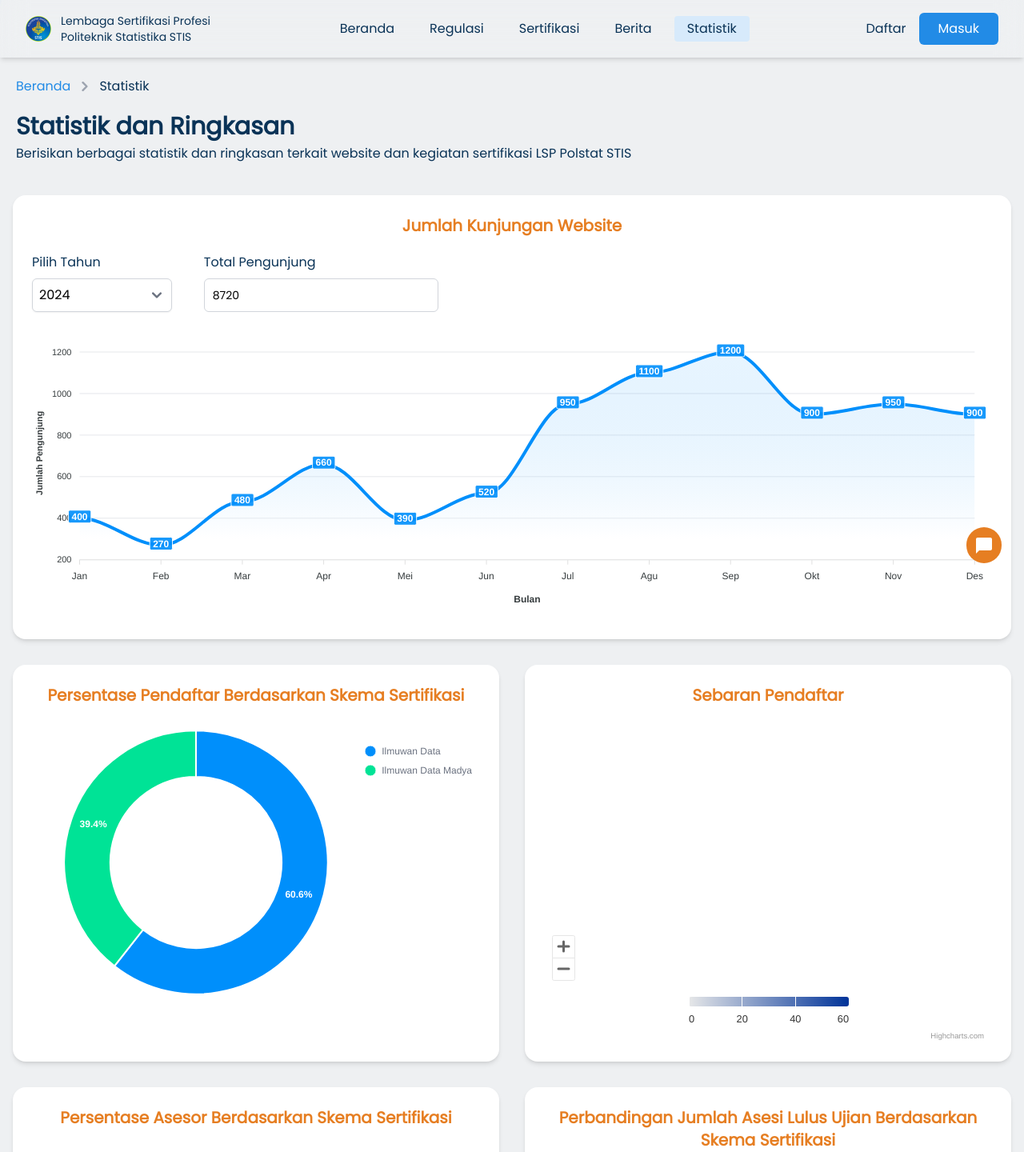
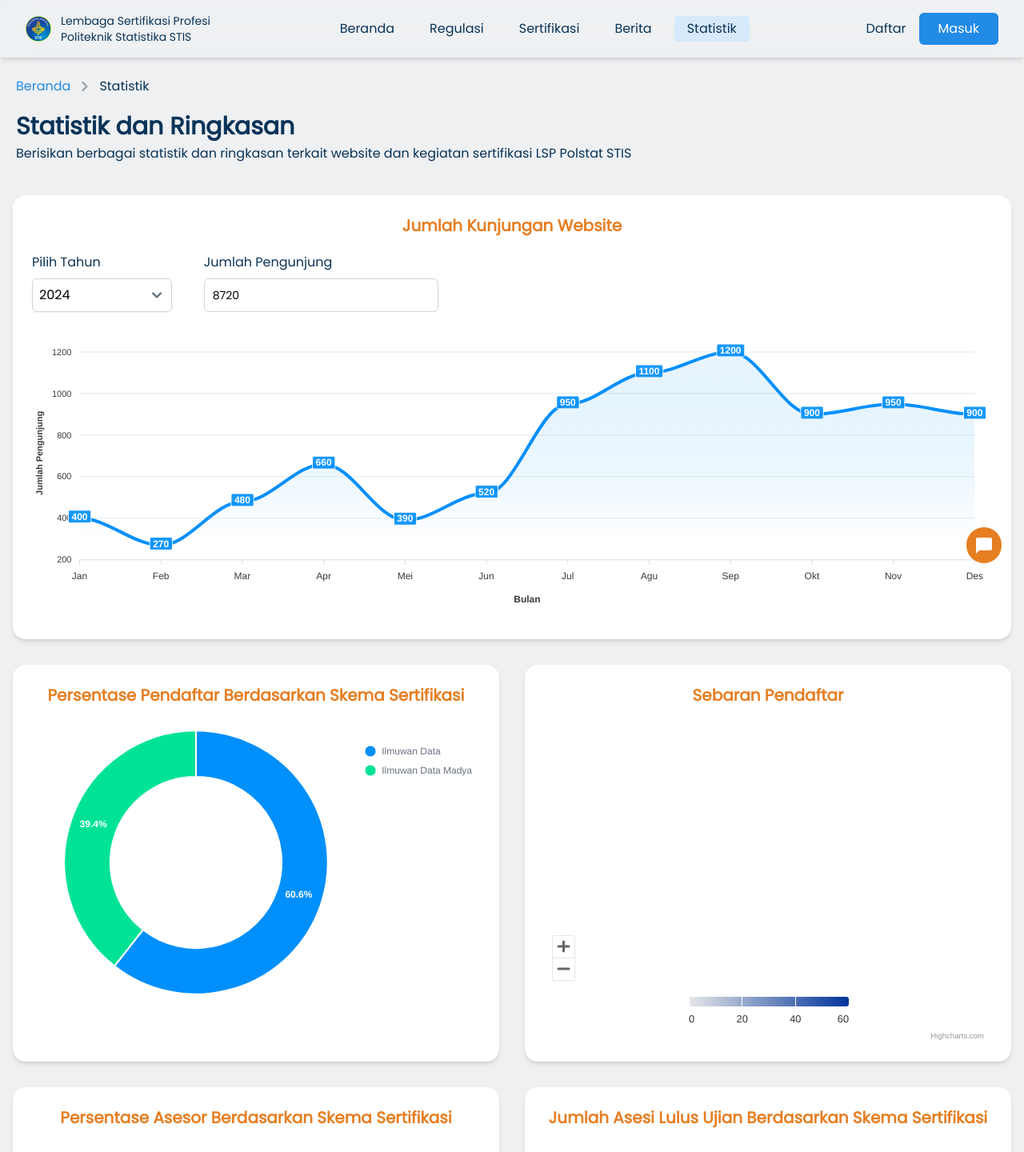
Before and after one commit to alfiansyrff/lsp-stis, a React (Vite) app: page /statistik in a window 1280 px wide. Shown: the top 1440 px of the page at 80% size. Built offline with nearby package versions, Linux system fonts and the light colour scheme.

Commit message:
update statistik page

```diff
--- a/src/pages/guest/Statistik.jsx
+++ b/src/pages/guest/Statistik.jsx
@@ -192,10 +192,10 @@ function Statistik() {
           color: '#e67e22'
         }
       },
-      dataLabels: {
-        enabled: true,
-        format: '{point.name}'
-      }
+      // dataLabels: {
+      //   enabled: true,
+      //   format: '{point.name}'
+      // }
     }]
   };
 
@@ -248,7 +248,7 @@ function Statistik() {
               </select>
             </div>
             <div className=''>
-              <label className='text-ternaryBlue' id='pengunjungContainer' htmlFor="pengunjung">Total Pengunjung</label>
+              <label className='text-ternaryBlue' id='pengunjungContainer' htmlFor="pengunjung">Jumlah Pengunjung</label>
               <input type="text" id="pengunjung" className="mt-2 border-gray-300 text-sm rounded-md block p-2.5 hover:cursor-not-allowed" value={visitorData.reduce((acc, curr) => acc + curr, 0)} disabled/>
             </div>
           </div>
@@ -275,7 +275,7 @@ function Statistik() {
         </div>
 
         <div className="bg-white rounded-2xl p-6 shadow-md">
-          <h2 className="font-bold mb-4 text-primaryOrange text-center text-xl mb-5">Perbandingan Jumlah Asesi Lulus Ujian Berdasarkan Skema Sertifikasi</h2>
+          <h2 className="font-bold mb-4 text-primaryOrange text-center text-xl mb-5">Jumlah Asesi Lulus Ujian Berdasarkan Skema Sertifikasi</h2>
           <Chart options={stackedBarOptions} series={stackedBarSeries} type="bar" height={350} />
         </div>
       </div>
```
